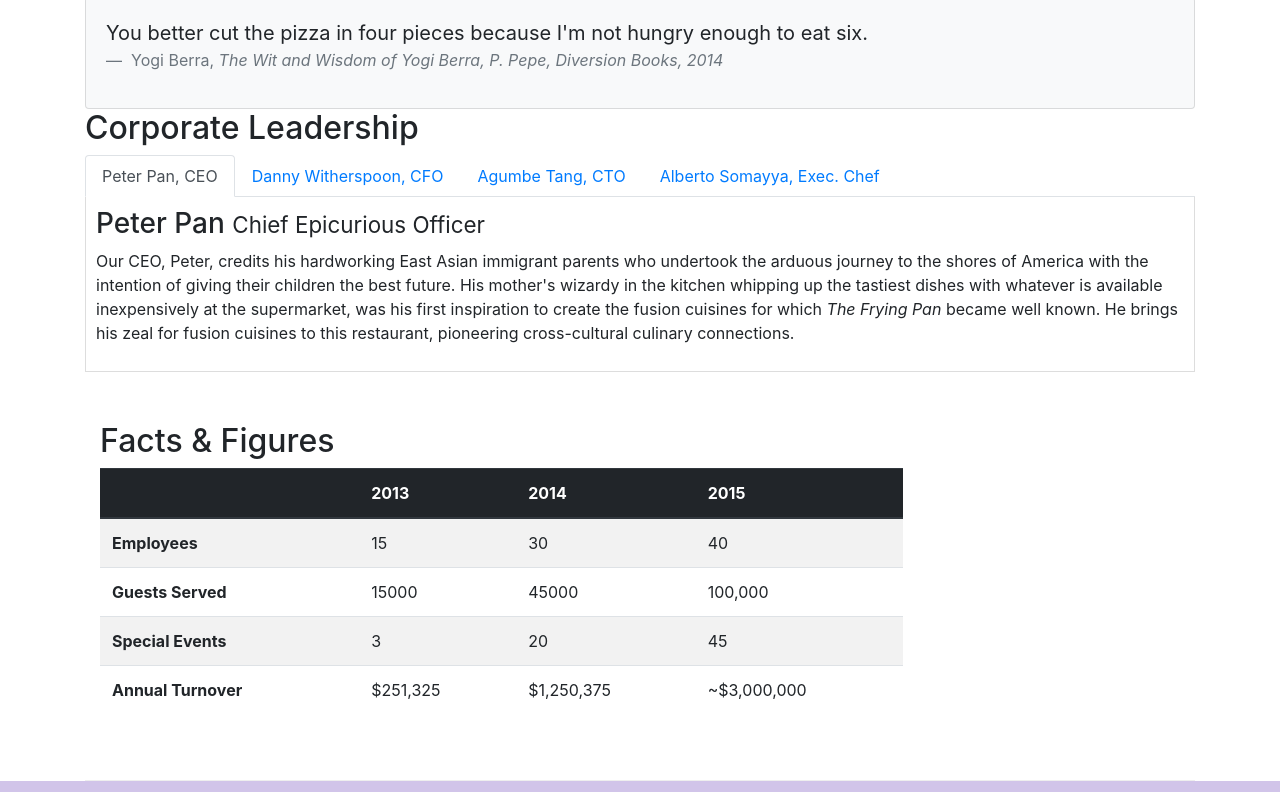
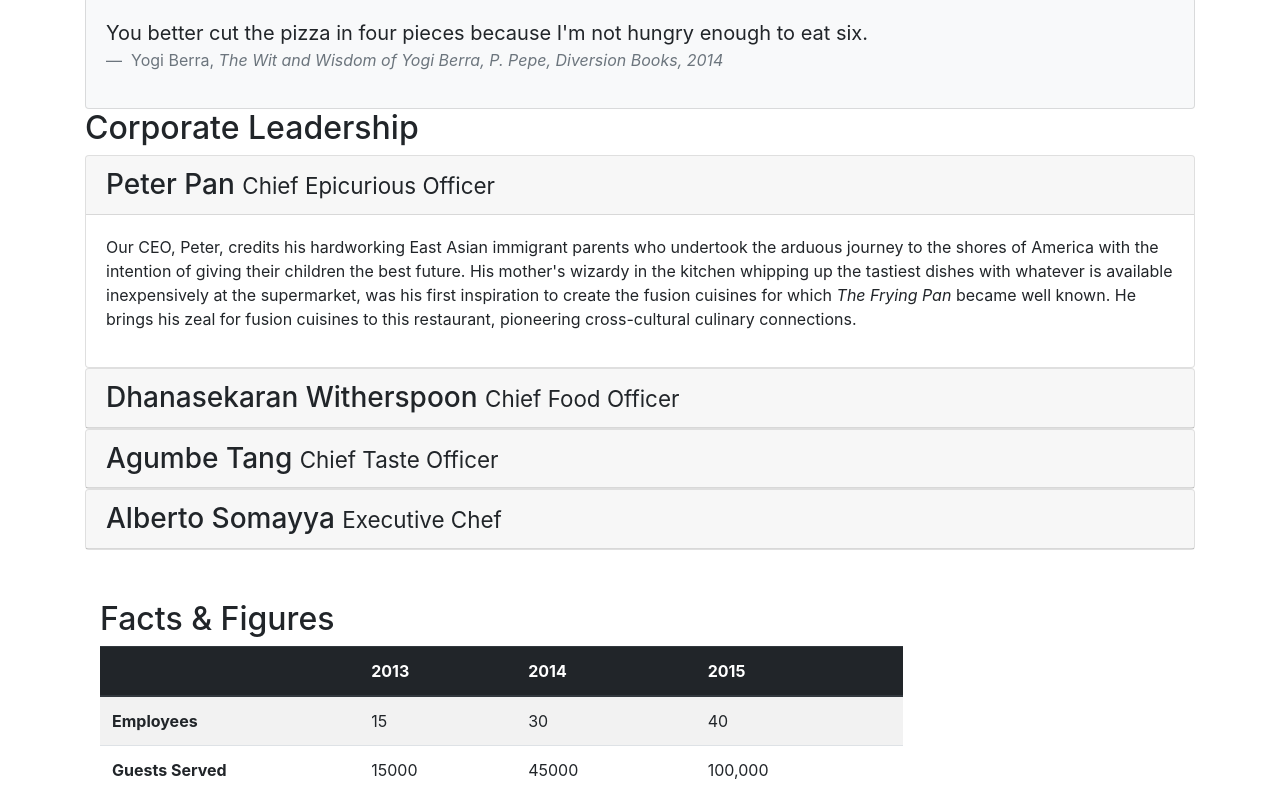
Before and after one commit to tulna07/coursera-hkust-jogesh, a website: page fe-bootstrap4/aboutus.html in a window 1280 px wide. Shown: the part 762-1554 px from the top of the page. Drawn offline with nearby package versions, Linux system fonts and the light colour scheme.

Commit message:
accordion

```diff
--- a/fe-bootstrap4/aboutus.html
+++ b/fe-bootstrap4/aboutus.html
@@ -154,91 +154,114 @@
       <div class="row">
         <div class="col-12">
           <h2>Corporate Leadership</h2>
-          <ul class="nav nav-tabs">
-            <li class="nav-item">
-              <a
-                class="nav-link active"
-                href="#peter"
-                role="tab"
-                data-toggle="tab"
-                >Peter Pan, CEO</a
-              >
-            </li>
-            <li class="nav-item">
-              <a class="nav-link" href="#danny" role="tab" data-toggle="tab"
-                >Danny Witherspoon, CFO</a
-              >
-            </li>
-            <li class="nav-item">
-              <a class="nav-link" href="#agumbe" role="tab" data-toggle="tab"
-                >Agumbe Tang, CTO</a
-              >
-            </li>
-            <li class="nav-item">
-              <a class="nav-link" href="#alberto" role="tab" data-toggle="tab"
-                >Alberto Somayya, Exec. Chef</a
-              >
-            </li>
-          </ul>
 
-          <div class="tab-content">
-            <div role="tabpanel" class="tab-pane fade show active" id="peter">
-              <h3>Peter Pan <small>Chief Epicurious Officer</small></h3>
+          <div id="accordion">
+            <div class="card">
+              <div class="card-header" role="tab" id="peterhead">
+                <h3 class="mb-0">
+                  <a data-toggle="collapse" data-target="#peter">
+                    Peter Pan <small>Chief Epicurious Officer</small>
+                  </a>
+                </h3>
+              </div>
+              <div class="collapse show" id="peter" data-parent="#accordion">
+                <div class="card-body">
                   <p class="d-none d-sm-block">
                     Our CEO, Peter, credits his hardworking East Asian immigrant
                     parents who undertook the arduous journey to the shores of
                     America with the intention of giving their children the best
                     future. His mother's wizardy in the kitchen whipping up the
-                tastiest dishes with whatever is available inexpensively at the
-                supermarket, was his first inspiration to create the fusion
-                cuisines for which
-                <em>The Frying Pan</em> became well known. He brings his zeal
-                for fusion cuisines to this restaurant, pioneering
-                cross-cultural culinary connections.
+                    tastiest dishes with whatever is available inexpensively at
+                    the supermarket, was his first inspiration to create the
+                    fusion cuisines for which <em>The Frying Pan</em> became
+                    well known. He brings his zeal for fusion cuisines to this
+                    restaurant, pioneering cross-cultural culinary connections.
                   </p>
                 </div>
+              </div>
+            </div>
 
-            <div role="tabpanel" class="tab-pane fade" id="danny">
-              <h3>
+            <div class="card">
+              <div class="card-header" role="tab" id="dannyhead">
+                <h3 class="mb-0">
+                  <a
+                    class="collapsed"
+                    data-toggle="collapse"
+                    data-target="#danny"
+                  >
                     Dhanasekaran Witherspoon <small>Chief Food Officer</small>
+                  </a>
                 </h3>
+              </div>
+              <div class="collapse" id="danny" data-parent="#accordion">
+                <div class="card-body">
                   <p class="d-none d-sm-block">
                     Our CFO, Danny, as he is affectionately referred to by his
-                colleagues, comes from a long established family tradition in
-                farming and produce. His experiences growing up on a farm in the
-                Australian outback gave him great appreciation for varieties of
-                food sources. As he puts it in his own words,
+                    colleagues, comes from a long established family tradition
+                    in farming and produce. His experiences growing up on a farm
+                    in the Australian outback gave him great appreciation for
+                    varieties of food sources. As he puts it in his own words,
                     <em
                       >Everything that runs, wins, and everything that stays,
                       pays!</em
                     >
                   </p>
                 </div>
+              </div>
+            </div>
 
-            <div role="tabpanel" class="tab-pane fade" id="agumbe">
-              <h3>Agumbe Tang <small>Chief Taste Officer</small></h3>
+            <div class="card">
+              <div class="card-header" role="tab" id="agumbehead">
+                <h3 class="mb-0">
+                  <a
+                    class="collapsed"
+                    data-toggle="collapse"
+                    data-target="#agumbe"
+                  >
+                    Agumbe Tang <small>Chief Taste Officer</small>
+                  </a>
+                </h3>
+              </div>
+              <div class="collapse" id="agumbe" data-parent="#accordion">
+                <div class="card-body">
                   <p class="d-none d-sm-block">
-                Blessed with the most discerning gustatory sense, Agumbe, our
-                CTO, personally ensures that every dish that we serve meets his
-                exacting tastes. Our chefs dread the tongue lashing that ensues
-                if their dish does not meet his exacting standards. He lives by
-                his motto,
+                    Blessed with the most discerning gustatory sense, Agumbe,
+                    our CTO, personally ensures that every dish that we serve
+                    meets his exacting tastes. Our chefs dread the tongue
+                    lashing that ensues if their dish does not meet his exacting
+                    standards. He lives by his motto,
                     <em>You click only if you survive my lick.</em>
                   </p>
                 </div>
+              </div>
+            </div>
 
-            <div role="tabpanel" class="tab-pane fade" id="alberto">
-              <h3>Alberto Somayya <small>Executive Chef</small></h3>
+            <div class="card">
+              <div class="card-header" role="tab" id="albertohead">
+                <h3 class="mb-0">
+                  <a
+                    class="collapsed"
+                    data-toggle="collapse"
+                    data-target="#alberto"
+                  >
+                    Alberto Somayya <small>Executive Chef</small>
+                  </a>
+                </h3>
+              </div>
+              <div class="collapse" id="alberto" data-parent="#accordion">
+                <div class="card-body">
                   <p class="d-none d-sm-block">
-                Award winning three-star Michelin chef with wide International
-                experience having worked closely with whos-who in the culinary
-                world, he specializes in creating mouthwatering Indo-Italian
-                fusion experiences. He says,
+                    Award winning three-star Michelin chef with wide
+                    International experience having worked closely with whos-who
+                    in the culinary world, he specializes in creating
+                    mouthwatering Indo-Italian fusion experiences. He says,
                     <em
-                  >Put together the cuisines from the two craziest cultures, and
-                  you get a winning hit! Amma Mia!</em
+                      >Put together the cuisines from the two craziest cultures,
+                      and you get a winning hit! Amma Mia!</em
                     >
                   </p>
+                </div>
+              </div>
             </div>
           </div>
         </div>
```
Lines whose indentation alone changed are shown as unchanged.
